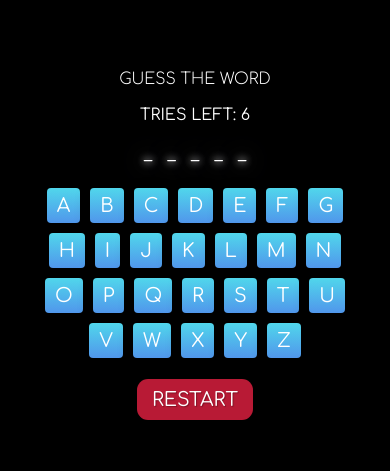
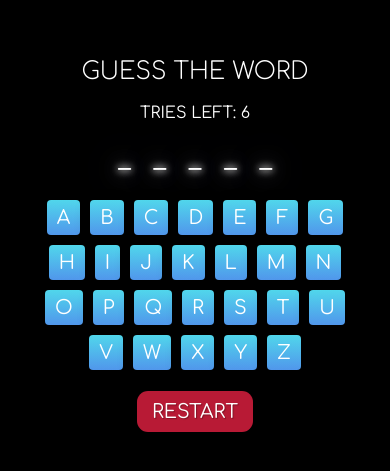
Before and after one commit to rakshith4able/Word-Guessing-Game-ReactJS, a React (Create React App) app: page / in a window 390 px wide. Shown: the part 177-648 px from the top of the page. Built offline with nearby package versions, Linux system fonts and the light colour scheme; a web font is replaced by a local one.

Commit message:
updated code

```diff
--- a/src/Game.css
+++ b/src/Game.css
@@ -120,12 +120,12 @@ margin: 0 auto;
 
 @media (max-width: 400px) {
   .Game h1{
-    font-size: 1rem;
+    font-size: 1.5rem;
   }
 
   .Game-word
   {
-    font-size:1rem ;
+    font-size:1.5rem ;
   }
 
   .Game button{
```
